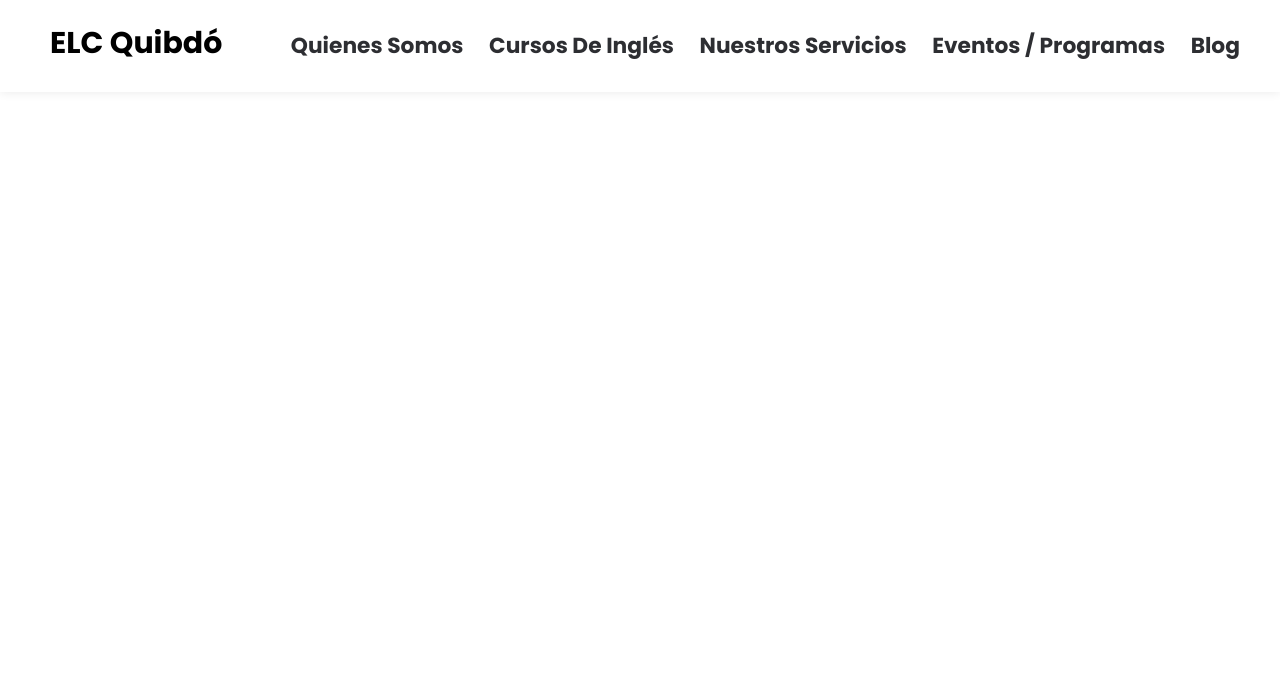
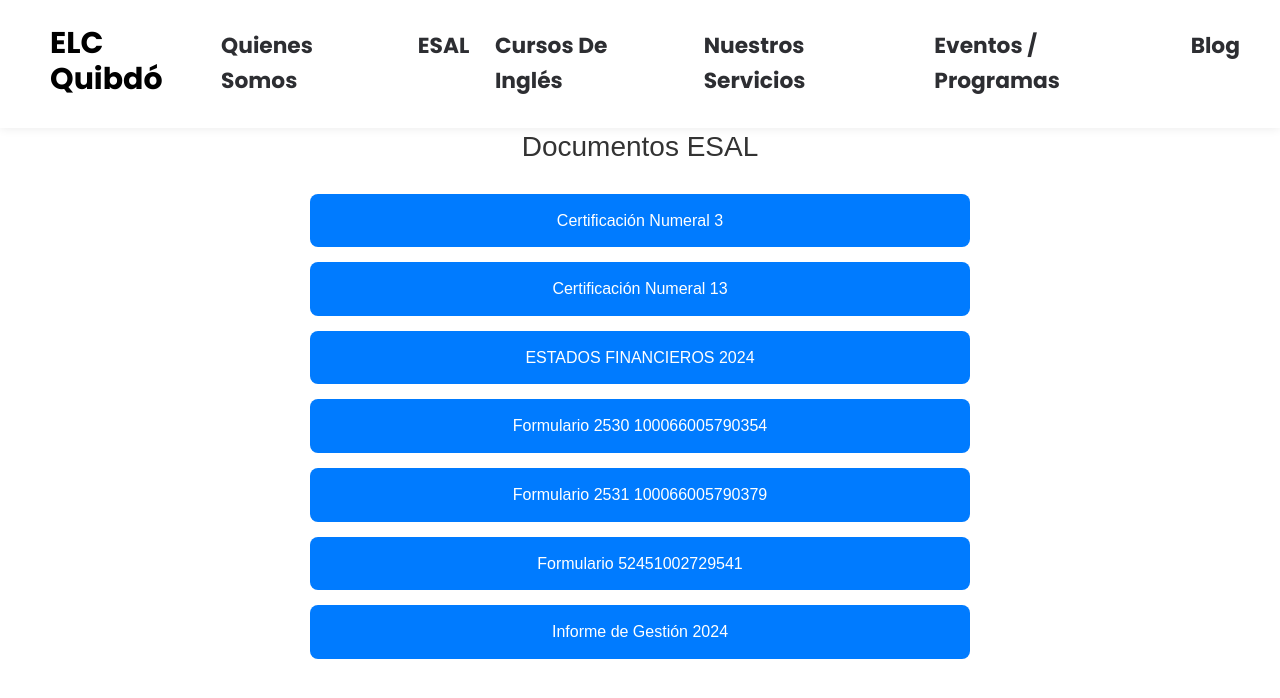
Before and after one commit to BeinerthChitiva/elcquibdo, a React (Create React App) app: page /ESAL in a window 1280 px wide. Shown: the top 698 px of the page. Built offline with nearby package versions, Linux system fonts and the light colour scheme.

Commit message:
Actualizaciones subidas a la rama development

```diff
--- a/src/App.js
+++ b/src/App.js
@@ -34,57 +34,64 @@ import Level2 from './pages/independentlt/Level2';
 import Level3 from './pages/independentlt/Level3';
 import Level4 from './pages/independentlt/Level4';
 import Level5 from './pages/independentlt/Level5';
+import Redirect from './pages/ESAL/ESAL';
 
 function App() {
   return (
     <div className="app-container">
-      <Navbar/>
+      <Navbar />
       <Routes>
-        <Route index path="/" element={<Home/>}/>
+        <Route index path="/" element={<Home />} />
 
         {/* Quienes Somos */}
-        <Route path="quienes-somos" element={<History/>}/>
-        <Route path="metodologia" element={<Methodology/>}/>
-        <Route path="staff" element={<Staff/>}/>
-        <Route path="contacto" element={<Contact/>}/>
-        <Route path="testimonios" element={<Testimony/>}/>
+        <Route path="quienes-somos" element={<History />} />
+        <Route path="metodologia" element={<Methodology />} />
+        <Route path="staff" element={<Staff />} />
+        <Route path="contacto" element={<Contact />} />
+        <Route path="testimonios" element={<Testimony />} />
+
+
+        {/* ESAL */}
+        <Route path="/ESAL" element={<Redirect />} />
+
 
         {/* Cursos De Inglés */}
-        <Route path="cursos" element={<Courses/>}/>
-        <Route path="saber11" element={<Preparation/>}/>
-        <Route path="especiales" element={<SpecialCourses/>}/>
-        <Route path="descuentos" element={<Discounts/>}/>
+        <Route path="cursos" element={<Courses />} />
+        <Route path="saber11" element={<Preparation />} />
+        <Route path="especiales" element={<SpecialCourses />} />
+        <Route path="descuentos" element={<Discounts />} />
 
         {/* Nuestros Servicios */}
-        <Route path="inmersion" element={<Inmersion/>}/>
-        <Route path="tutorias" element={<Tutor/>}/>
-        <Route path="toeic" element={<TOEIC/>}/>
-        <Route path="unica" element={<UNICA/>}/>
-        <Route path="amity" element={<AMITY/>}/>
-        <Route path="club" element={<Club/>}/>
-        <Route path="independent-learning-tools" element={<ILT/>}/>
+        <Route path="inmersion" element={<Inmersion />} />
+        <Route path="tutorias" element={<Tutor />} />
+        <Route path="toeic" element={<TOEIC />} />
+        <Route path="unica" element={<UNICA />} />
+        <Route path="amity" element={<AMITY />} />
+        <Route path="club" element={<Club />} />
+        <Route path="independent-learning-tools" element={<ILT />} />
 
         {/* Independent Learning Tools */}
-        <Route path="ilt-unscramble" element={<Level1/>}/>
-        <Route path="ilt-fill-in-the-blanks" element={<Level2/>}/>
-        <Route path="ilt-understanding-words" element={<Level3/>}/>
-        <Route path="ilt-understanding-as-many" element={<Level4/>}/>
-        <Route path="ilt-main-idea" element={<Level5/>}/>
+        <Route path="ilt-unscramble" element={<Level1 />} />
+        <Route path="ilt-fill-in-the-blanks" element={<Level2 />} />
+        <Route path="ilt-understanding-words" element={<Level3 />} />
+        <Route path="ilt-understanding-as-many" element={<Level4 />} />
+        <Route path="ilt-main-idea" element={<Level5 />} />
+
 
         {/* Eventos / Programas */}
-        <Route path="seedsofchange" element={<Seeds/>}/>
-        <Route path="semillas-2023" element={<Estudiantes/>}/>
-        <Route path="movingforward" element={<Forward/>}/>
-        <Route path="choco" element={<Choco/>}/>
-        <Route path="nuqui" element={<Nuqui/>}/>
-        <Route path="spellingbee" element={<Spelling/>}/>
-        <Route path="englishday" element={<EnglishDay/>}/>
-        <Route path="becas" element={<Becas/>}/>
+        <Route path="seedsofchange" element={<Seeds />} />
+        <Route path="semillas-2023" element={<Estudiantes />} />
+        <Route path="movingforward" element={<Forward />} />
+        <Route path="choco" element={<Choco />} />
+        <Route path="nuqui" element={<Nuqui />} />
+        <Route path="spellingbee" element={<Spelling />} />
+        <Route path="englishday" element={<EnglishDay />} />
+        <Route path="becas" element={<Becas />} />
 
         {/* Blog */}
-        <Route path="blog" element={<Blog/>}/>
-        <Route path="bilinguismo" element={<Biling/>}/>
-        <Route path="utch-istmina" element={<Istmina/>}/>
+        <Route path="blog" element={<Blog />} />
+        <Route path="bilinguismo" element={<Biling />} />
+        <Route path="utch-istmina" element={<Istmina />} />
       </Routes>
     </div>
   );
--- a/src/components/Navbar.jsx
+++ b/src/components/Navbar.jsx
@@ -1,20 +1,20 @@
 import "./Navbar.css"
 import { FontAwesomeIcon } from '@fortawesome/react-fontawesome'
-import { faAlignJustify  } from '@fortawesome/free-solid-svg-icons'
+import { faAlignJustify } from '@fortawesome/free-solid-svg-icons'
 import { Link } from "react-router-dom"
 import Dropdown from "./Dropdown"
 import { useState, useRef, useEffect } from "react"
 import { subMenus } from "./subMenus"
 import MobileMenu from "./MobileMenu";
 
-function Navbar(){
+function Navbar() {
     const [dropdownVisible, setDropdownVisible] = useState(false)
     const [dropdownPosition, setDropdownPosition] = useState({})
     const [dropdownLinks, setDropdownLinks] = useState([])
     const navbarRef = useRef(null)
     const [isMobileMenuOpen, setIsMobileMenuOpen] = useState(false);
 
-    function handleClick(e, links){
+    function handleClick(e, links) {
         setDropdownVisible(true)
         setDropdownPosition({
             top: e.target.offsetTop + e.target.offsetHeight,
@@ -23,12 +23,12 @@ function Navbar(){
         setDropdownLinks(links)
     }
 
-    function handleDropdownClose(){
+    function handleDropdownClose() {
         setDropdownVisible(false)
     }
 
-    function handleClickOutsideDropdown(e){
-        if(
+    function handleClickOutsideDropdown(e) {
+        if (
             navbarRef.current &&
             !navbarRef.current.contains(e.target) &&
             e.target.className !== 'mobile-menu'
@@ -61,7 +61,7 @@ function Navbar(){
         setIsMobileMenuOpen(false);
     }
 
-    return(
+    return (
         <nav ref={navbarRef}>
             <Link to="/" className="logo">
                 <h3>ELC Quibdó</h3>
@@ -70,6 +70,12 @@ function Navbar(){
                 <li>
                     <Link className="nav-links" onClick={(e) => handleClick(e, subMenus["Quienes Somos"])}>
                         Quienes Somos
+                    </Link>
+                </li>
+
+                <li>
+                    <Link className="nav-links" to="/ESAL">
+                        ESAL
                     </Link>
                 </li>
                 <li>
@@ -92,7 +98,12 @@ function Navbar(){
                         Blog
                     </Link>
                 </li>
+
+
             </ul>
+
+
+
             {dropdownVisible && (
                 <Dropdown
                     onClose={handleDropdownClose}
@@ -102,7 +113,7 @@ function Navbar(){
                 />
             )}
             <div className="mobile-menu-icon" onClick={handleMobileMenuClick}>
-                <FontAwesomeIcon icon={faAlignJustify} onClick={handleMobileMenuClick}/>
+                <FontAwesomeIcon icon={faAlignJustify} onClick={handleMobileMenuClick} />
             </div>
             <MobileMenu isOpen={isMobileMenuOpen} onClose={handleMobileMenuClose} />
         </nav>
--- a/src/components/subMenus.js
+++ b/src/components/subMenus.js
@@ -30,4 +30,5 @@ export const subMenus = {
     { label: "English Day", url: "/englishday" },
     { label: "Fondo de Becas Oscar Gonzalez", url: "/becas" }
   ]
+
 };
--- /dev/null
+++ b/src/pages/ESAL/ESAL.css
@@ -0,0 +1,35 @@
+/* ESAL.css */
+.redirect-container {
+  max-width: 700px;
+  margin: 40px auto;
+  text-align: center;
+  font-family: Arial, sans-serif;
+  padding: 20px;
+}
+
+.redirect-container h1 {
+  margin-bottom: 30px;
+  font-size: 28px;
+  color: #333;
+}
+
+.button-grid {
+  display: flex;
+  flex-direction: column;
+  gap: 15px;
+}
+
+.redirect-button {
+  display: inline-block;
+  background-color: #007bff;
+  color: white;
+  padding: 14px 20px;
+  text-decoration: none;
+  border-radius: 8px;
+  font-size: 16px;
+  transition: background-color 0.3s ease;
+}
+
+.redirect-button:hover {
+  background-color: #0056b3;
+}
--- /dev/null
+++ b/src/pages/ESAL/ESAL.jsx
@@ -0,0 +1,58 @@
+// pages/ESAL.jsx
+import './ESAL.css'; // para los estilos
+
+const documentos = [
+
+  {
+    label: "Certificación Numeral 3",
+    url: "https://drive.google.com/file/d/1VBgakoQndbg_A8c8GCYDPEuCO1HBrJSd/view"
+  },
+  {
+    label: "Certificación Numeral 13",
+    url: "https://drive.google.com/file/d/1UydmmML3Ynx5O-lpgyXdwm2A57fyzDBX/view"
+  },
+  {
+    label: "ESTADOS FINANCIEROS 2024",
+    url: "https://drive.google.com/file/d/1scHSxCY2DgmxCbuuuZa6bHaSHoe-YAMx/view"
+  },
+  {
+    label: "Formulario 2530 100066005790354",
+    url: "https://drive.google.com/file/d/1mc40mEk5BGPf0VRAZDY0b11VWM7P0p37/view"
+  },
+  {
+    label: "Formulario 2531 100066005790379",
+    url: "https://drive.google.com/file/d/1eCvasQa63rSavPeCrxPsKLBwYTITqws4/view"
+  },
+  {
+    label: "Formulario 52451002729541",
+    url: "https://drive.google.com/file/d/1VX6EEfC4tDuVtMp8fa3gEL2wL06lZ0_d/view"
+  },
+  {
+    label: "Informe de Gestión 2024",
+    url: "https://drive.google.com/file/d/17e3lwiPRdKh1ZHtuDuxkutPABqSCo4qW/view"
+  }
+
+];
+
+const Redirect = () => {
+  return (
+    <div className="redirect-container">
+      <h1>Documentos ESAL</h1>
+      <div className="button-grid">
+        {documentos.map((doc, index) => (
+          <a
+            key={index}
+            href={doc.url}
+            target="_blank"
+            rel="noopener noreferrer"
+            className="redirect-button"
+          >
+            {doc.label}
+          </a>
+        ))}
+      </div>
+    </div>
+  );
+};
+
+export default Redirect;
--- a/src/pages/cursos/Courses.jsx
+++ b/src/pages/cursos/Courses.jsx
@@ -158,6 +158,7 @@ function Courses(){
                     </div>
                 </div>
             </div>
+
             <Footer/>
         </>
     )
--- a/src/pages/servicios/ILT.jsx
+++ b/src/pages/servicios/ILT.jsx
@@ -7,10 +7,10 @@ import iltl3 from "../../images/ilt-l3.png"
 import iltl4 from "../../images/ilt-l4.png"
 import iltl5 from "../../images/ilt-l5.png"
 
-function ILT(){
-    return(
+function ILT() {
+    return (
         <>
-            <HeroPages name="Independent Learning Tools"/>
+            <HeroPages name="Independent Learning Tools" />
             <div className="container">
                 <div className="ilt-guides">
                     <h3 className="ilt-guides-title">GUIDES</h3>
@@ -24,25 +24,29 @@ function ILT(){
                     </div>
                     <div className="guides-act-pt1">
                         <a href="/ilt-unscramble" rel="noopener noreferrer">
-                            <img src={iltl1} alt="ILT - Level 1"/>
+                            <img src={iltl1} alt="ILT - Level 1" />
                         </a>
                         <a href="ilt-fill-in-the-blanks" rel="noopener noreferrer">
-                            <img src={iltl2} alt="ILT - Level 2"/>
+                            <img src={iltl2} alt="ILT - Level 2" />
                         </a>
                         <a href="ilt-understanding-words" rel="noopener noreferrer">
-                            <img src={iltl3} alt="ILT - Level 3"/>
+                            <img src={iltl3} alt="ILT - Level 3" />
                         </a>
                     </div>
                     <div className="guides-act-pt2">
                         <a href="ilt-understanding-as-many" rel="noopener noreferrer">
-                            <img src={iltl4} alt="ILT - Level 4"/>
+                            <img src={iltl4} alt="ILT - Level 4" />
                         </a>
                         <a href="ilt-main-idea" rel="noopener noreferrer">
-                            <img src={iltl5} alt="ILT - Level 5"/>
+                            <img src={iltl5} alt="ILT - Level 5" />
+                        </a>
+
+                        <a href="ilt-main-idea" rel="noopener noreferrer">
+                            <img src={iltl5} alt="ILT - Level 5" />
                         </a>
                     </div>
                 </div>
-                <hr/>
+                <hr />
                 <div className="ilt-fundamentals">
                     <h3 className="ilt-funds-title">BASIC FUNDAMENTALS OF ENGLISH</h3>
                     <div className="ilt-funds-structure">
@@ -290,7 +294,7 @@ function ILT(){
                     </div>
                 </div>
             </div>
-            <Footer/>
+            <Footer />
         </>
     )
 }
```
Also changed, not shown: 1 other file (tests, documents, lock files or other folders). Lines whose indentation alone changed are shown as unchanged.
